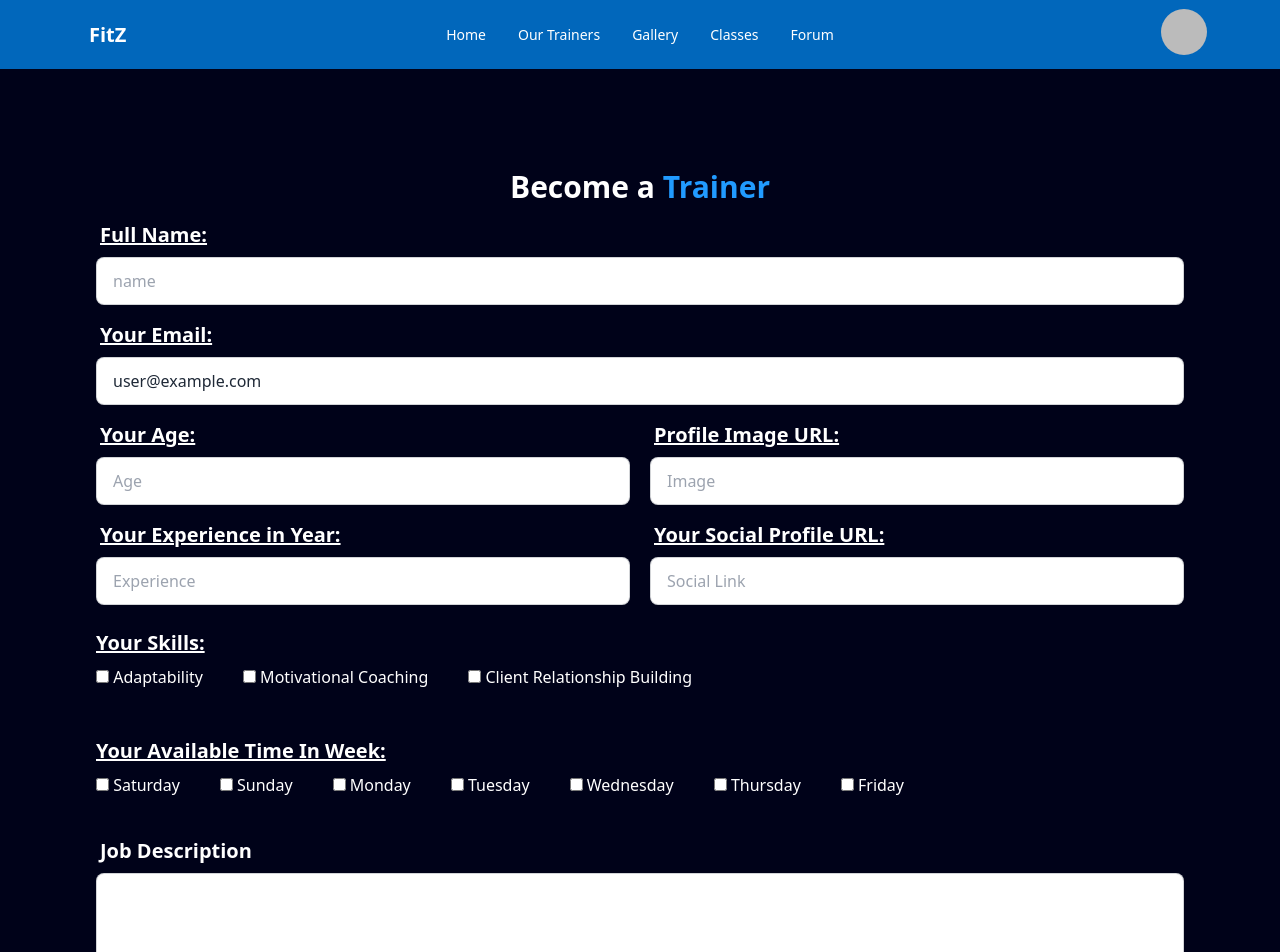
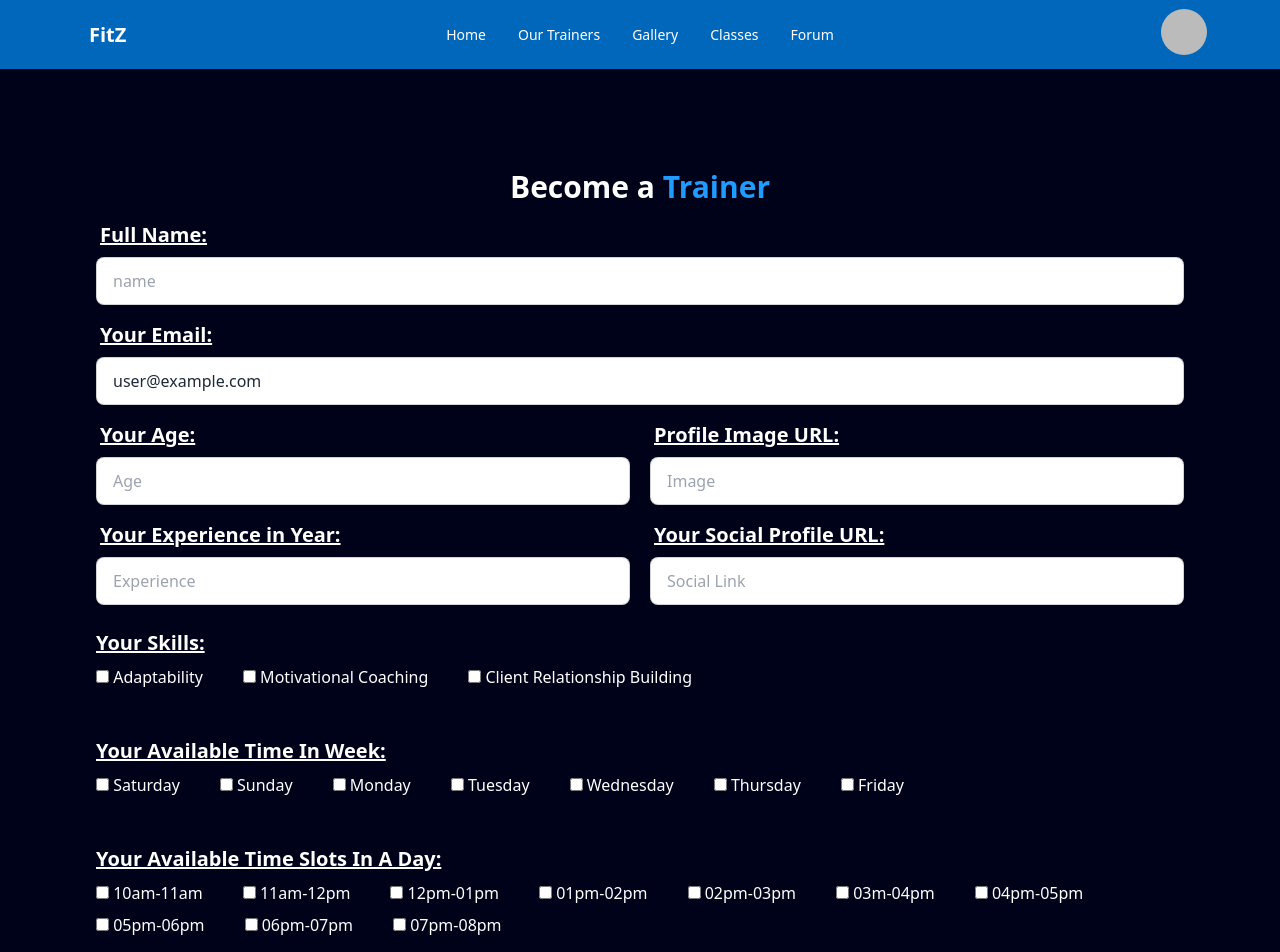
Before and after one commit to ikmat-rabib/Fitz-gym-website-client-side, a React (Vite) app: page /be-trainer in a window 1280 px wide. Shown: the top 952 px of the page. Built offline with nearby package versions, Linux system fonts and the light colour scheme; no server answers; sample sign-in values are in the browser's storage.

Commit message:
fixed become trainer data input issue

```diff
--- a/index.html
+++ b/index.html
@@ -2,7 +2,7 @@
 <html lang="en">
   <head>
     <meta charset="UTF-8" />
-    <link rel="icon" type="image/svg+xml" href="/public/0vQ0BO-LogoMakr.png" />
+    <link rel="icon" type="image/svg+xml" href="/0vQ0BO-LogoMakr.png" />
     <meta name="viewport" content="width=device-width, initial-scale=1.0" />
     <title>FitZ</title>
   </head>
--- a/src/Components/BlogCarousel/BlogCarousel.jsx
+++ b/src/Components/BlogCarousel/BlogCarousel.jsx
@@ -11,7 +11,7 @@ const BlogCarousel = () => {
                 spaceBetween={30}
                 centeredSlides={true}
 
-                className="mySwiper mb-24"
+                className="mySwiper "
             >
                 <SwiperSlide >
                     <div className="card card-compact w-96 bg-base-100 shadow-xl">
--- a/src/Components/Footer/Footer.jsx
+++ b/src/Components/Footer/Footer.jsx
@@ -5,7 +5,7 @@ const Footer = () => {
         <>
             <footer className="footer p-10 bg-[#0167BB] text-white">
                 <aside>
-                    <img className="w-14 dark:invert" src="/public/0vQ0BO-LogoMakr.png" alt="" />
+                    <img className="w-14 dark:invert" src="/0vQ0BO-LogoMakr.png" alt="" />
                     <p>ACME Industries Ltd.<br />Providing reliable tech since 1992</p>
                 </aside>
                 <nav>
--- a/src/Components/TrainerCard/TrainerCard.jsx
+++ b/src/Components/TrainerCard/TrainerCard.jsx
@@ -4,7 +4,7 @@ import { Link } from "react-router-dom";
 
 const TrainerCard = ({ trainer }) => {
 
-    const { trainerName, trainerPic, availableTime, socialLink, yearsExp, _id } = trainer
+    const { trainerName, trainerPic, socialLink, yearsExp, availableTimeInDay, _id } = trainer
 
     return (
         <>
@@ -14,7 +14,7 @@ const TrainerCard = ({ trainer }) => {
                 </figure>
                 <div className="card-body w-full items-center  space-y-3 text-white absolute bottom-[0px] rounded-b-2xl bg-slate-700 bg-opacity-60 md:hidden group-hover:block">
                     <h2 className="text-3xl font-semibold text-center text-white ">{trainerName}</h2>
-                    <p className="font-medium text-center underline">{availableTime}</p>
+                    <p className="font-medium text-center ">{availableTimeInDay+""}</p>
                     <p className="text-center"> Years of Experience: {yearsExp}</p>
                     <div className="flex justify-between items-center">
                         <Link to={`/trainers/${_id}`} state={{ trainer }}>
--- a/src/Pages/BecomeTrainer/BeTrainerPage.jsx
+++ b/src/Pages/BecomeTrainer/BeTrainerPage.jsx
@@ -13,12 +13,13 @@ const BeTrainerPage = () => {
 
         const form = e.target;
 
-        const name = form.name.value;
+        const trainerName = form.trainerName.value;
         const trainer_email = form.trainer_email.value;
         const age = form.age.value;
-        const experience = form.experience.value;
-        const profile_image = form.profile_image.value;
-        const social_link = form.social_link.value;
+        const yearsExp = form.yearsExp.value;
+        const trainerPic = form.trainerPic.value;
+        const socialLink = form.socialLink.value;
+        const description = form.description.value;
 
         const skills = [];
         const skillCheckboxes = form.querySelectorAll('input[name^="skill"]');
@@ -36,9 +37,16 @@ const BeTrainerPage = () => {
             }
         });
 
-        const description = form.description.value;
+        const availableTimeInDay = [];
+        const dayCheckboxes = form.querySelectorAll('input[name^="slot"]');
+        dayCheckboxes.forEach((checkbox) => {
+            if (checkbox.checked) {
+                availableTimeInDay.push(checkbox.value);
+            }
+        });
 
-        const newTrainer = { name, trainer_email, age, profile_image, experience, social_link, skills, availableTimeInWeek, description };
+
+        const newTrainer = { trainerName, trainer_email, age, trainerPic, yearsExp, socialLink, skills, availableTimeInWeek, availableTimeInDay, description };
 
         // console.log(newTrainer);
 
@@ -74,12 +82,12 @@ const BeTrainerPage = () => {
                 <form onSubmit={handleAddJobs} className="card-body my-16 bg-blue-4">
                     <h2 className="text-3xl font-bold text-center text-white">Become a <span className="text-[#219bff]">Trainer</span></h2>
 
-                    {/* name */}
+                    {/* trainerName */}
                     <div className="form-control">
                         <label className="label">
                             <span className="label-text text-xl font-semibold text-white underline">Full Name:</span>
                         </label>
-                        <input type="text" name="name" placeholder="name" className="input input-bordered text-white" required />
+                        <input type="text" name="trainerName" placeholder="name" className="input input-bordered text-white" required />
                     </div>
 
                     {/* trainer_email */}
@@ -100,31 +108,31 @@ const BeTrainerPage = () => {
                             <input type="text" name="age" placeholder="Age" className="input input-bordered text-white" required />
                         </div>
 
-                        {/* profile_image */}
+                        {/* trainerPic */}
                         <div className="form-control w-1/2">
                             <label className="label">
                                 <span className="label-text text-xl font-semibold text-white underline">Profile Image URL:</span>
                             </label>
-                            <input type="text" name="profile_image" placeholder="Image" className="input input-bordered text-white" required />
+                            <input type="text" name="trainerPic" placeholder="Image" className="input input-bordered text-white" required />
                         </div>
                     </div>
 
                     <div className="flex md:gap-5">
 
-                        {/* experience */}
+                        {/* yearsExp */}
                         <div className="form-control w-1/2">
                             <label className="label">
                                 <span className="label-text text-xl font-semibold text-white underline">Your Experience in Year:</span>
                             </label>
-                            <input type="text" name="experience" placeholder="Experience" className="input input-bordered text-white" required />
+                            <input type="text" name="yearsExp" placeholder="Experience" className="input input-bordered text-white" required />
                         </div>
 
-                        {/* social_link */}
+                        {/* socialLink */}
                         <div className="form-control w-1/2">
                             <label className="label">
                                 <span className="label-text text-xl font-semibold text-white underline">Your Social Profile URL:</span>
                             </label>
-                            <input type="text" name="social_link" placeholder="Social Link" className="input input-bordered text-white" required />
+                            <input type="text" name="socialLink" placeholder="Social Link" className="input input-bordered text-white" required />
                         </div>
                     </div>
 
@@ -185,6 +193,55 @@ const BeTrainerPage = () => {
                         </div>
                     </div>
 
+                    {/* available time in day */}
+                    <div className="form-control  text-white my-4">
+                        <legend className="label-text text-xl font-semibold text-white underline">Your Available Time Slots In A Day:</legend>
+
+                        <div className="flex flex-wrap gap-x-10 gap-y-2 items-center my-2">
+                            <div>
+                                <input type="checkbox" id="slot1" name="slot" value="10am-11am" />
+                                <label htmlFor="slot1"> 10am-11am</label><br />
+                            </div>
+                            <div>
+                                <input type="checkbox" id="slot2" name="slot" value="11am-12pm" />
+                                <label htmlFor="slot2"> 11am-12pm</label><br />
+                            </div>
+                            <div>
+                                <input type="checkbox" id="slot3" name="slot" value="12pm-01pm" />
+                                <label htmlFor="slot3"> 12pm-01pm</label><br />
+                            </div>
+                            <div>
+                                <input type="checkbox" id="slot4" name="slot" value="01pm-02pm" />
+                                <label htmlFor="slot4"> 01pm-02pm</label><br />
+                            </div>
+                            <div>
+                                <input type="checkbox" id="slot5" name="slot" value="02pm-03pm" />
+                                <label htmlFor="slot5"> 02pm-03pm</label><br />
+                            </div>
+                            <div>
+                                <input type="checkbox" id="slot6" name="slot" value="03m-04pm" />
+                                <label htmlFor="slot6"> 03m-04pm</label><br />
+                            </div>
+                            <div>
+                                <input type="checkbox" id="slot7" name="slot" value="04pm-05pm" />
+                                <label htmlFor="slot7"> 04pm-05pm</label><br />
+                            </div>
+                            <div>
+                                <input type="checkbox" id="slot8" name="slot" value="05pm-06pm" />
+                                <label htmlFor="slot8"> 05pm-06pm</label><br />
+                            </div>
+                            <div>
+                                <input type="checkbox" id="slot9" name="slot" value="06pm-07pm" />
+                                <label htmlFor="slot9"> 06pm-07pm</label><br />
+                            </div>
+                            <div>
+                                <input type="checkbox" id="slot10" name="slot" value="07pm-08pm" />
+                                <label htmlFor="slot10"> 07pm-08pm</label><br />
+                            </div>
+                        </div>
+
+                    </div>
+
                     {/* description */}
                     <div className="form-control">
                         <label className="label">
@@ -205,44 +262,3 @@ const BeTrainerPage = () => {
 
 
 export default BeTrainerPage;
-
-
-
-
-
- {/* available time in day */}
-                    {/* <div className="form-control  text-white my-4">
-                        <legend className="label-text text-xl font-semibold text-white underline">Your Available Time In A Day:</legend>
-
-                        <div className="flex gap-10 my-2">
-                            <div>
-                                <input type="checkbox" id="saturday" name="saturday" value="saturday" />
-                                <label htmlFor="saturday"> Saturday</label><br />
-                            </div>
-                            <div>
-                                <input type="checkbox" id="sunday" name="sunday" value="sunday" />
-                                <label htmlFor="sunday"> Sunday</label><br />
-                            </div>
-                            <div>
-                                <input type="checkbox" id="monday" name="monday" value="monday" />
-                                <label htmlFor="monday"> Monday</label><br />
-                            </div>
-                            <div>
-                                <input type="checkbox" id="tuesday" name="tuesday" value="tuesday" />
-                                <label htmlFor="tuesday"> Tuesday</label><br />
-                            </div>
-                            <div>
-                                <input type="checkbox" id="wednesday" name="wednesday" value="wednesday" />
-                                <label htmlFor="wednesday"> Wednesday</label><br />
-                            </div>
-                            <div>
-                                <input type="checkbox" id="thursday" name="thursday" value="thursday" />
-                                <label htmlFor="thursday"> Thursday</label><br />
-                            </div>
-                            <div>
-                                <input type="checkbox" id="friday" name="friday" value="friday" />
-                                <label htmlFor="friday"> Friday</label><br />
-                            </div>
-                        </div>
-
-                    </div> */}
```
Also changed, not shown: src/Pages/HomePage/Blogs/Blogs.jsx (+8 -1 lines), src/Pages/TrainerDetails/TrainerDetails.jsx (+9 -3 lines).
